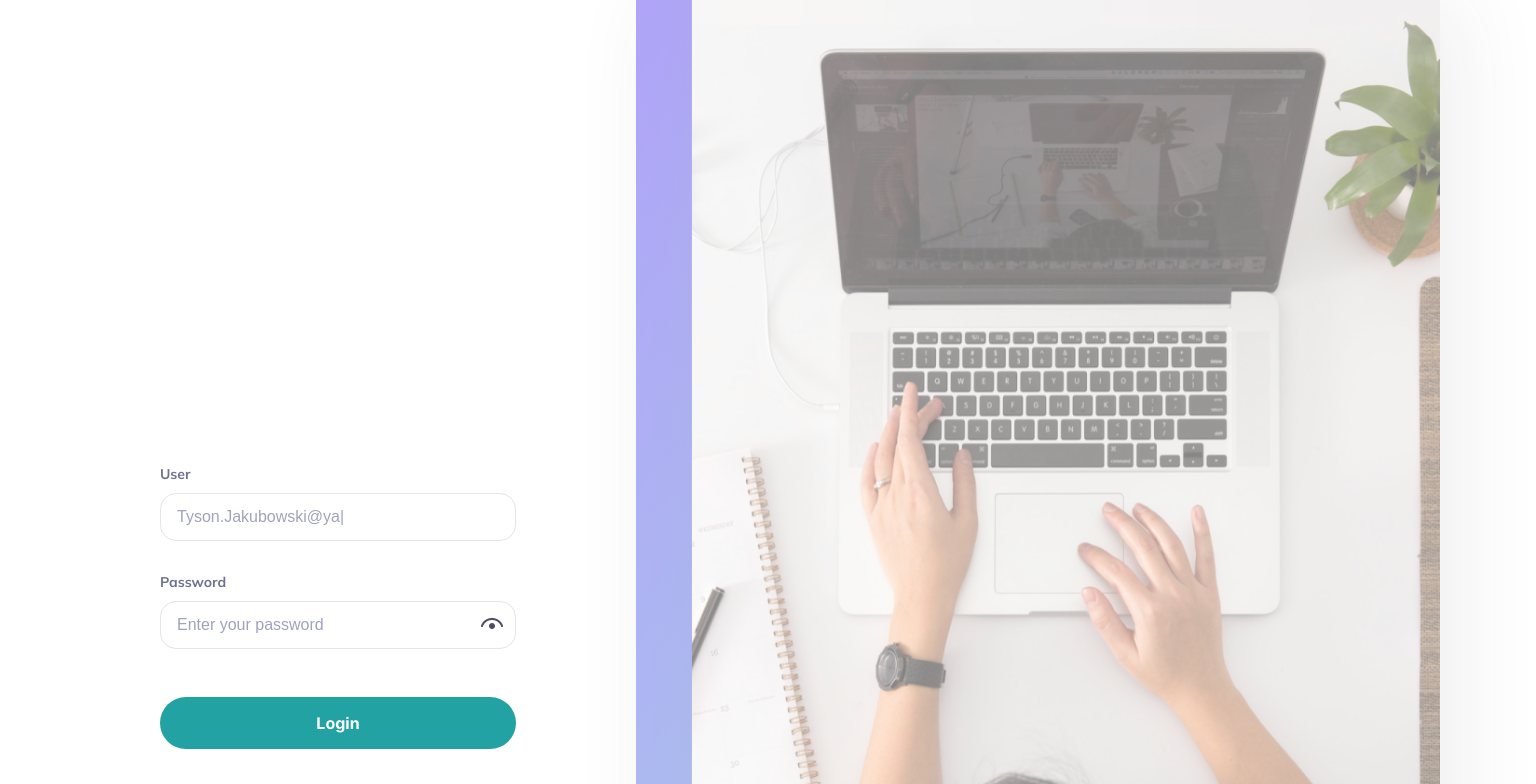
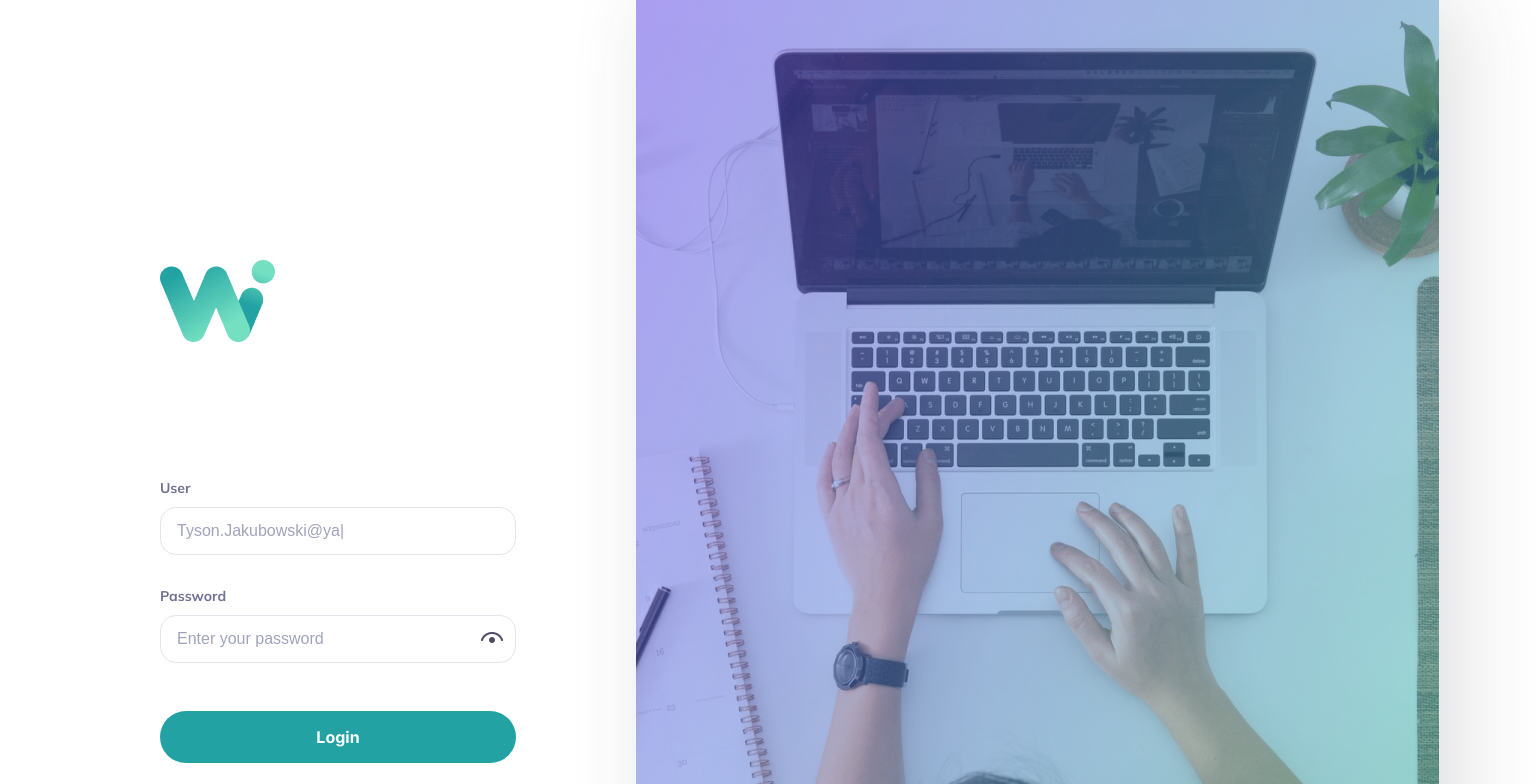
Before and after one commit to EricL81/Widitrade-Tech_Challenge_REACT_NEXT.js, a Next.js app: page / in a window 1536 px wide. Shown: the top 784 px of the page. Built offline with nearby package versions, Linux system fonts and the light colour scheme.

Commit message:
desktop layout done

```diff
--- a/components/LoginForm.module.scss
+++ b/components/LoginForm.module.scss
@@ -81,6 +81,7 @@
 			font-size: 12px;
 			line-height: 18px;
 			color: $color-label;
+			margin-top: 8.5px;
 		}
 	}
 
@@ -118,7 +119,6 @@
 		width: 356px;
 		height: 285px;
 		margin: 0 auto;
-		position: relative;
-		top: 142px + 82px;
+		top: 478px - 82px;
 	}
 }
--- a/css/Home.module.css
+++ b/css/Home.module.css
@@ -66,17 +66,27 @@
             box-shadow: none;
   }
   .container .main .logoWrapper {
-    padding: 120px 219px 0 218px;
+    margin: 0;
+    position: relative;
+    top: 260px;
   }
   .container .photoWrapper {
-    width: 804px;
+    width: 803px;
     height: 1024px;
     display: block;
+    background: url(../public/photo.png), linear-gradient(148.41deg, rgba(34, 162, 162, 0.76) 0%, rgba(70, 131, 223, 0.526195) 51.16%, rgba(116, 166, 224, 0.5) 70.82%, rgba(116, 224, 193, 0.58) 100%);
+    -webkit-box-shadow: 20px 0px 80px rgba(53, 55, 68, 0.16);
+            box-shadow: 20px 0px 80px rgba(53, 55, 68, 0.16);
+    position: relative;
+  }
+  .container .photoWrapper::after {
+    content: "";
+    width: 803px;
+    height: 1024px;
     background: linear-gradient(114.44deg, #624af2 0%, #50ddc3 100%);
     opacity: 0.5;
     position: absolute;
+    top: 0;
     right: 0;
-    -webkit-box-shadow: 20px 0px 80px rgba(53, 55, 68, 0.16);
-            box-shadow: 20px 0px 80px rgba(53, 55, 68, 0.16);
   }
 }
--- a/css/LoginForm.module.css
+++ b/css/LoginForm.module.css
@@ -167,6 +167,7 @@
   font-size: 12px;
   line-height: 18px;
   color: #6e7191;
+  margin-top: 8.5px;
 }
 
 .loginForm button {
@@ -211,7 +212,6 @@
     width: 356px;
     height: 285px;
     margin: 0 auto;
-    position: relative;
-    top: 224px;
+    top: 396px;
   }
 }
--- a/pages/index.js
+++ b/pages/index.js
@@ -2,7 +2,6 @@ import Head from "next/head";
 import Image from "next/image";
 import styles from "../styles/Home.module.scss";
 import logo from "../public/logo.png";
-import photo from "../public/photo.png";
 import LoginForm from "../components/LoginForm";
 
 export default function Home() {
@@ -22,9 +21,7 @@ export default function Home() {
 				</div>
 				<LoginForm />
 			</main>
-			<div className={styles.photoWrapper}>
-				<Image src={photo} alt="Widitrade Photo" layout="responsive" width={803} height={1024} />
-			</div>
+			<div className={styles.photoWrapper}></div>
 		</div>
 	);
 }
--- a/styles/Home.module.scss
+++ b/styles/Home.module.scss
@@ -56,20 +56,30 @@
 			box-shadow: none;
 
 			.logoWrapper {
-				padding: 120px 219px 0 218px;
+				margin: 0;
+				position: relative;
+				top: 260px;
 			}
 		}
 
 		.photoWrapper {
-			width: 804px;
+			width: 803px;
 			height: 1024px;
 			display: block;
-			background: $color-gradient;
-			opacity: 0.5;
-			position: absolute;
-			right: 0;
+			background: url(../public/photo.png), linear-gradient(148.41deg, rgba(34, 162, 162, 0.76) 0%, rgba(70, 131, 223, 0.526195) 51.16%, rgba(116, 166, 224, 0.5) 70.82%, rgba(116, 224, 193, 0.58) 100%);
+			box-shadow: 20px 0px 80px rgba(53, 55, 68, 0.16);
+			position: relative;
 
-			box-shadow: 20px 0px 80px rgba(53, 55, 68, 0.16);
+			&::after {
+				content: "";
+				width: 803px;
+				height: 1024px;
+				background: $color-gradient;
+				opacity: 0.5;
+				position: absolute;
+				top: 0;
+				right: 0;
+			}
 		}
 	}
 }
```
Also changed, not shown: public/photo.png.
